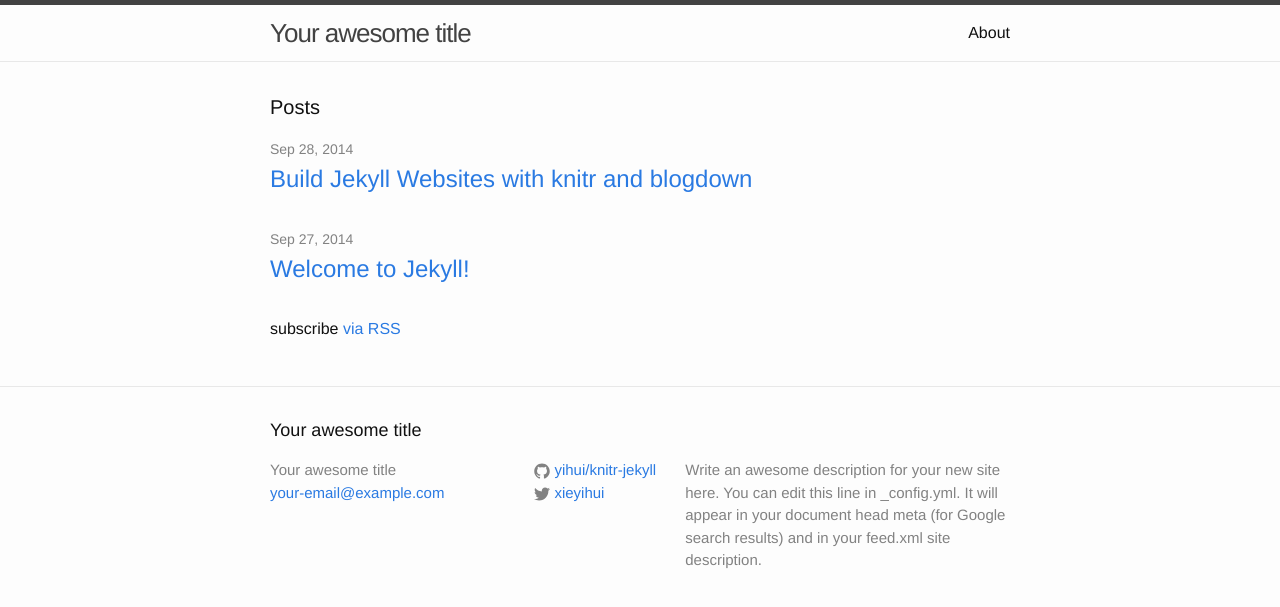
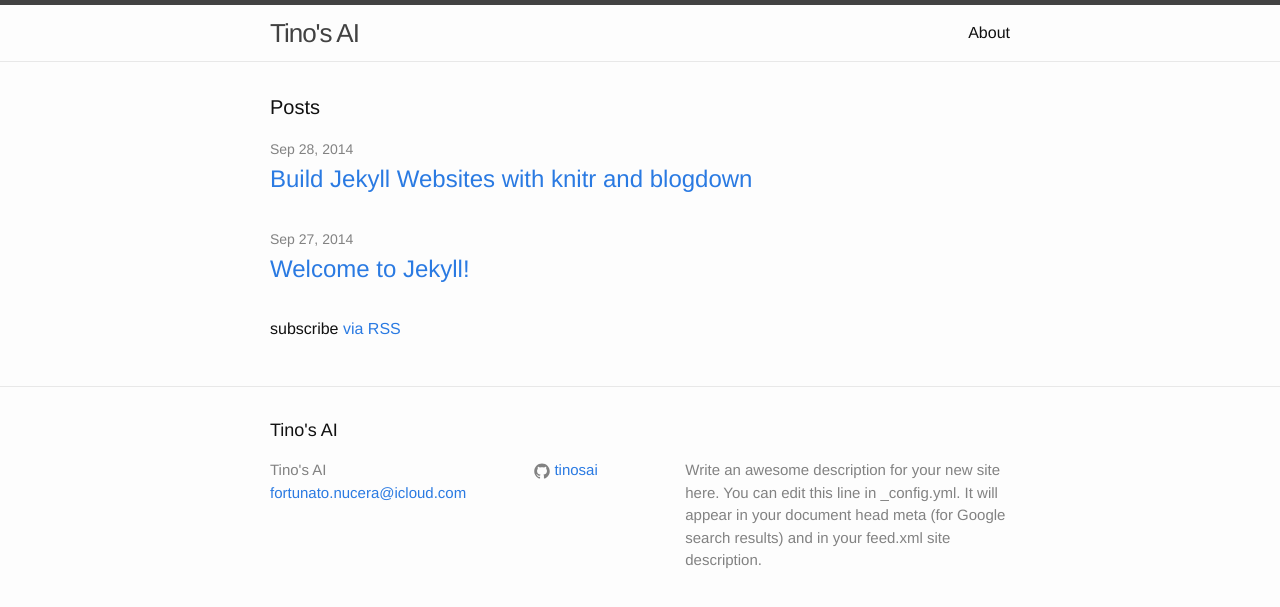
Before and after one commit to tinosai/tinosai.github.io, a Jekyll site: the page built from index.html, in a window 1280 px wide. Shown: the top 607 px of the page. Built offline with Jekyll 4.4.1, drawn with Linux system fonts in a browser that asks for light colours.

Commit message:
new commit

```diff
--- a/_config.yml
+++ b/_config.yml
@@ -1,14 +1,13 @@
 # Site settings
-title: Your awesome title
-email: your-email@example.com
+title: Tino's AI
+email: fortunato.nucera@icloud.com
 description: > # this means to ignore newlines in the text below
   Write an awesome description for your new site here. You can edit this
   line in _config.yml. It will appear in your document head meta (for
   Google search results) and in your feed.xml site description.
-url: "http://example.com" # the base hostname & protocol for your site
-twitter_username: xieyihui
-github_username:  yihui/knitr-jekyll
-permalink: /:year/:month/:title.html
+url: "http://tinosai.github.io" # the base hostname & protocol for your site
+github_username:  tinosai
+linkedin_username: fortunato-nucera-5b35ba111
 
 # Build settings
 markdown: kramdown
```
